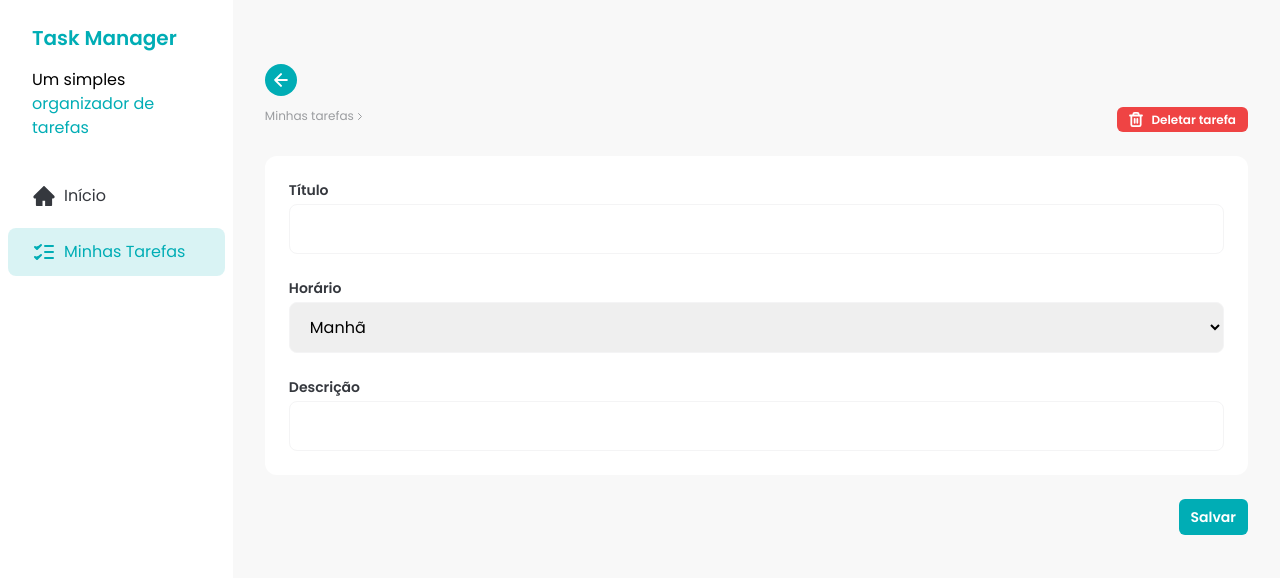
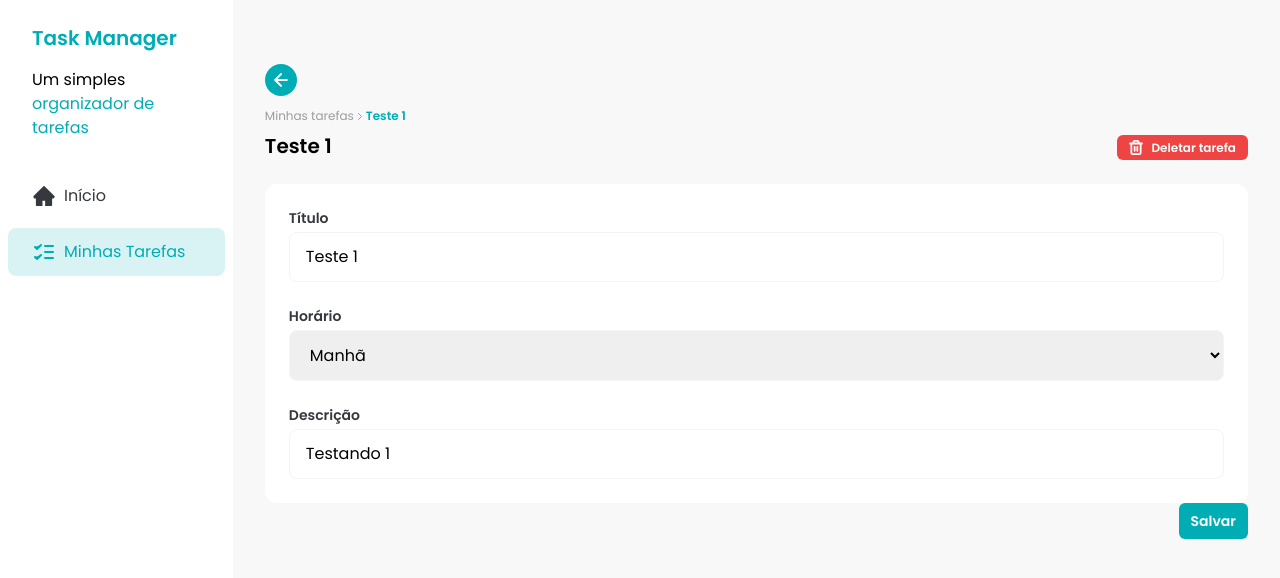
Before and after one commit to GustavoOrelio/Task-Manager, a React (Vite) app: page /tasks/1857588c-3b50-472b-91ca-8aa3e345ef9a in a window 1280 px wide. Shown: the top 578 px of the page. Built offline with nearby package versions, Linux system fonts and the light colour scheme; no server answers; data requests are answered from the project's data file.

Commit message:
feat: add react hook form to TaskDetails page

```diff
--- a/db.json
+++ b/db.json
@@ -1,3 +1,18 @@
 {
-  "tasks": []
+  "tasks": [
+    {
+      "id": "1857588c-3b50-472b-91ca-8aa3e345ef9a",
+      "title": "Teste 1",
+      "time": "morning",
+      "description": "Testando 1",
+      "status": "not_started"
+    },
+    {
+      "id": "92c7741a-664c-40ad-b9f9-c3f4235abbbc",
+      "title": "Teste 2",
+      "time": "afternoon",
+      "description": "Teste 2",
+      "status": "not_started"
+    }
+  ]
 }
--- a/package.json
+++ b/package.json
@@ -15,6 +15,7 @@
     "prop-types": "^15.8.1",
     "react": "^18.2.0",
     "react-dom": "^18.2.0",
+    "react-hook-form": "^7.52.1",
     "react-router-dom": "^6.25.1",
     "react-transition-group": "^4.4.5",
     "sonner": "^1.5.0",
--- a/src/pages/task-details.jsx
+++ b/src/pages/task-details.jsx
@@ -1,4 +1,5 @@
-import { useEffect, useRef, useState } from "react";
+import { useEffect, useState } from "react";
+import { useForm } from "react-hook-form";
 import { Link, useNavigate, useParams } from "react-router-dom";
 import { toast } from "sonner";
 
@@ -17,12 +18,12 @@
   const { taskId } = useParams();
   const navigate = useNavigate();
   const [task, setTask] = useState();
-  const [saveIsLoading, setSaveIsLoading] = useState(false);
-  const [errors, setErrors] = useState([]);
-
-  const titleRef = useRef();
-  const descriptionRef = useRef();
-  const timeRef = useRef();
+  const {
+    register,
+    formState: { errors, isSubmitting },
+    handleSubmit,
+    reset,
+  } = useForm();
 
   const handleBackClick = () => {
     navigate(-1);
@@ -35,57 +36,27 @@
       });
       const data = await response.json();
       setTask(data);
+      reset(data);
     };
 
     fetchTasks();
-  }, [taskId]);
+  }, [taskId, reset]);
 
-  const handleSaveClick = async () => {
-    setSaveIsLoading(true);
-    const newErrors = [];
-    const title = titleRef.current.value;
-    const description = descriptionRef.current.value;
-    const time = timeRef.current.value;
-
-    if (!title.trim()) {
-      newErrors.push({
-        inputName: "title",
-        message: "O título é obrigatório.",
-      });
-    }
-    if (!time.trim()) {
-      newErrors.push({
-        inputName: "time",
-        message: "O horário é obrigatório.",
-      });
-    }
-    if (!description.trim()) {
-      newErrors.push({
-        inputName: "description",
-        message: "A descrição é obrigatória.",
-      });
-    }
-    setErrors(newErrors);
-    if (newErrors.length > 0) {
-      return setSaveIsLoading(false);
-    }
-
+  const handleSaveClick = async (data) => {
     const response = await fetch(`http://localhost:3000/tasks/${task.id}`, {
       method: "PATCH",
       body: JSON.stringify({
-        title,
-        time,
-        description,
+        title: data.title.trim(),
+        time: data.time,
+        description: data.description.trim(),
       }),
     });
     if (!response.ok) {
-      toast.error("Erro ao salvar tarefa");
-      return setSaveIsLoading(false);
+      return toast.error("Erro ao salvar tarefa");
     }
     const newTask = await response.json();
     setTask(newTask);
     toast.success("Tarefa salva com sucesso");
-    setSaveIsLoading(false);
   };
 
   const handleDeleteClick = async () => {
@@ -98,12 +69,6 @@
     toast.success("Tarefa deletada com sucesso");
     navigate(-1);
   };
-
-  const titleError = errors.find((error) => error.inputName === "title");
-  const timeError = errors.find((error) => error.inputName === "time");
-  const descriptionError = errors.find(
-    (error) => error.inputName === "description"
-  );
 
   return (
     <div className="flex">
@@ -140,22 +105,29 @@
           </Button>
         </div>
 
+        <form onSubmit={handleSubmit(handleSaveClick)}>
           <div className="space-y-6 rounded-xl bg-brand-white p-6">
             <div>
               <Input
                 id="title"
                 label="Título"
-              defaultValue={task?.title}
-              errorMessage={titleError?.message}
-              ref={titleRef}
+                {...register("title", {
+                  required: "Título é obrigatório",
+                  validate: (value) => {
+                    if (!value.trim()) {
+                      return "O título não pode ser vazio";
+                    }
+                    return true;
+                  },
+                })}
+                errorMessage={errors?.title?.message}
               />
             </div>
 
             <div>
               <TimeSelect
-              defaultValue={task?.time}
-              errorMessage={timeError?.message}
-              ref={timeRef}
+                {...register("time", { required: "Horário é obrigatório" })}
+                errorMessage={errors?.time?.message}
               />
             </div>
 
@@ -163,23 +135,32 @@
               <Input
                 id="description"
                 label="Descrição"
-              defaultValue={task?.description}
-              errorMessage={descriptionError?.message}
-              ref={descriptionRef}
+                {...register("description", {
+                  required: "Descrição é obrigatória",
+                  validate: (value) => {
+                    if (!value.trim()) {
+                      return "A descrição não pode ser vazia";
+                    }
+                    return true;
+                  },
+                })}
+                errorMessage={errors?.description?.message}
               />
             </div>
           </div>
 
           <div className="flex w-full justify-end gap-3">
             <Button
+              color="primary"
               size="large"
-            onClick={handleSaveClick}
-            disabled={saveIsLoading}
+              disabled={isSubmitting}
+              type="submit"
             >
-            {saveIsLoading && <LoaderIcon className="animate-spin" />}
+              {isSubmitting && <LoaderIcon className="animate-spin" />}
               Salvar
             </Button>
           </div>
+        </form>
       </div>
     </div>
   );
```
Also changed, not shown: 1 other file (tests, documents, lock files or other folders). Lines whose indentation alone changed are shown as unchanged.
